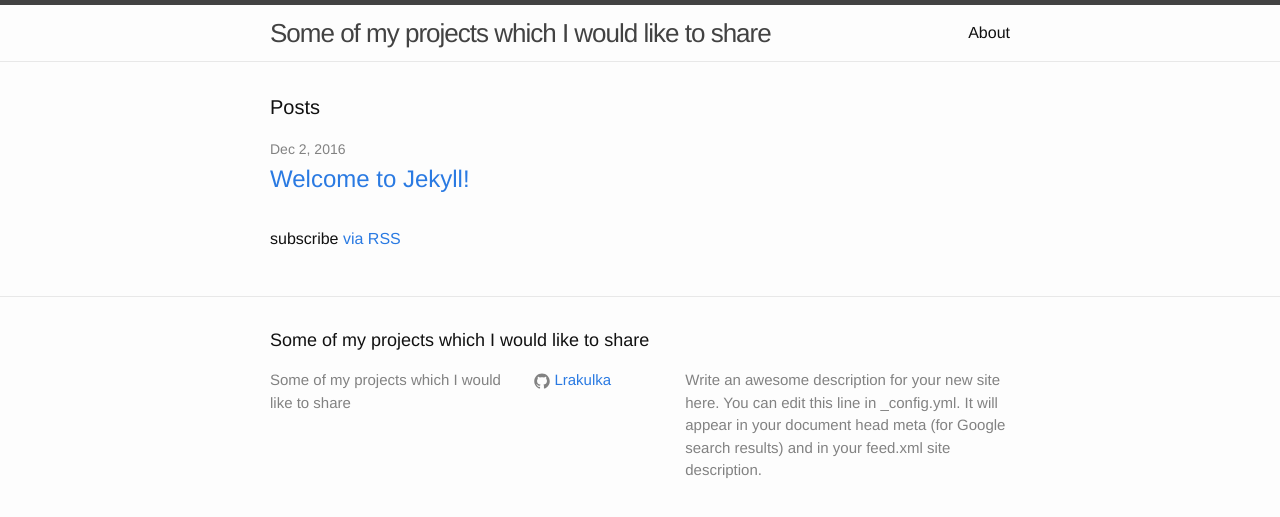
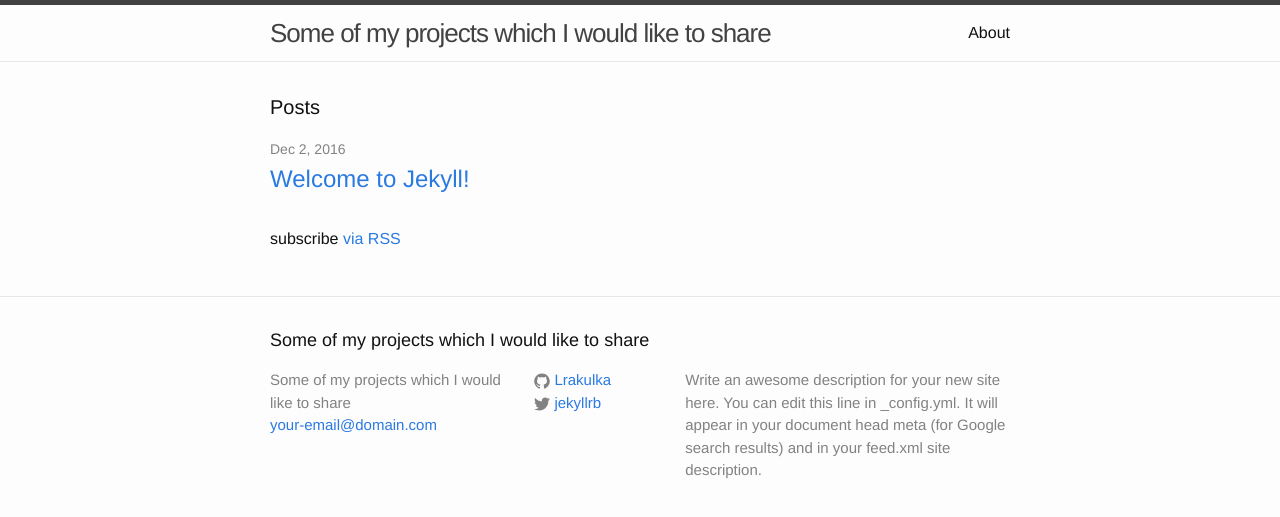
Before and after one commit to Lrakulka/lrakulka.github.com, a Jekyll site: the page built from index.html, in a window 1280 px wide. Shown: the top 517 px of the page. Built offline with Jekyll 4.4.1, drawn with Linux system fonts in a browser that asks for light colours.

Commit message:
Update _config.yml

```diff
--- a/_config.yml
+++ b/_config.yml
@@ -7,13 +7,14 @@
 
 # Site settings
 title: Some of my projects which I would like to share
+email: your-email@domain.com
 description: > # this means to ignore newlines until "baseurl:"
   Write an awesome description for your new site here. You can edit this
   line in _config.yml. It will appear in your document head meta (for
   Google search results) and in your feed.xml site description.
 baseurl: "" # the subpath of your site, e.g. /blog
-url: "http://lrakulka.github.com" # the base hostname & protocol for your site
+url: "http://yourdomain.com" # the base hostname & protocol for your site
+twitter_username: jekyllrb
 github_username:  Lrakulka
-
 # Build settings
 markdown: kramdown
```
